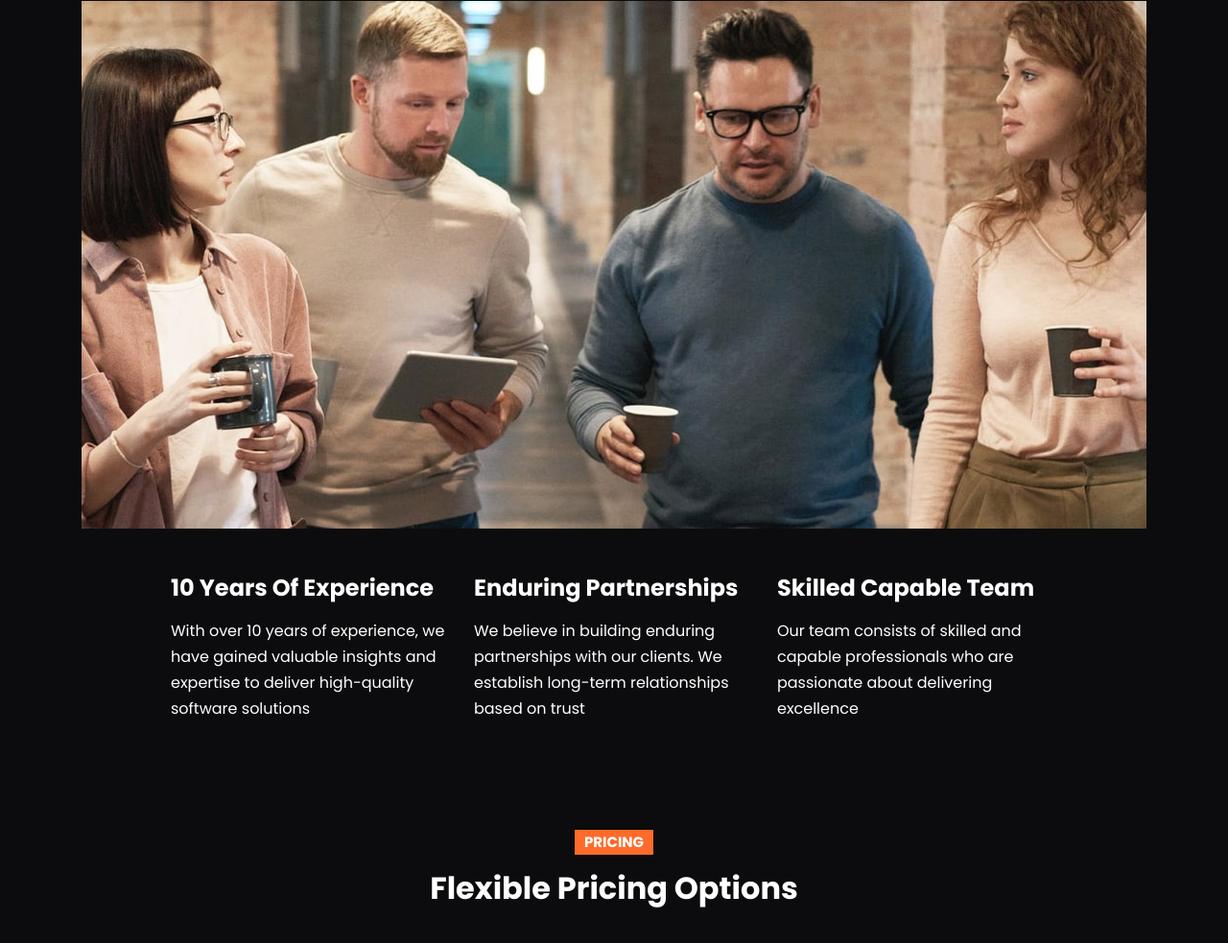
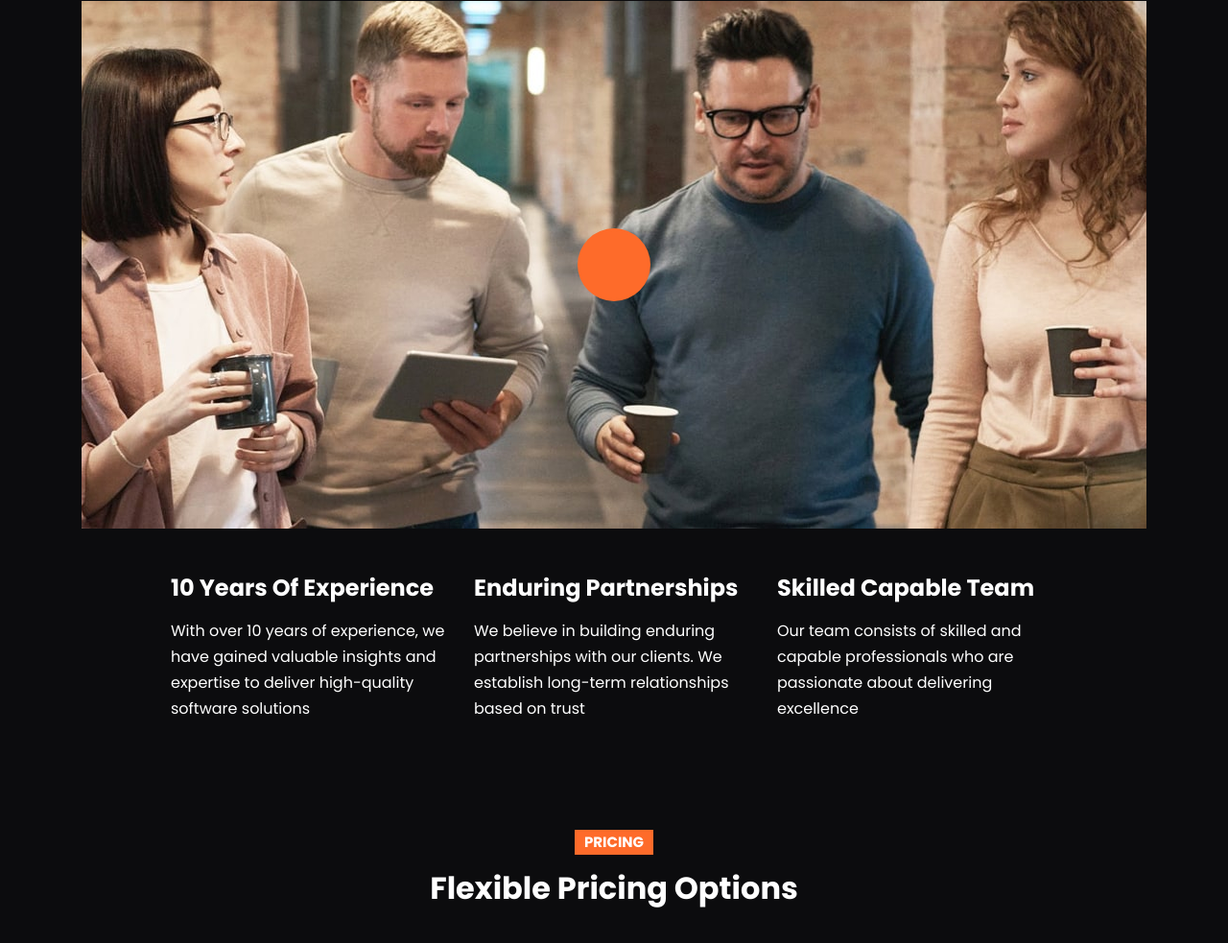
Before and after one commit to Copterxd4497/Crossword-website, a website: page index.html in a window 1280 px wide. Shown: the part 4630-5613 px from the top of the page at 96% size. Drawn offline with nearby package versions, Linux system fonts and the light colour scheme; files that its build step writes are made by us from their sources.

Commit message:
Update styles.scss

```diff
--- a/scss/styles.scss
+++ b/scss/styles.scss
@@ -23,3 +23,71 @@
     background-color: var(--bs-primary);
     opacity: 1;
 }
+
+.navbar {
+    transition: all 0.5s ease-in-out;
+}
+
+.navbar-sticky {
+    opacity: 0.8;
+}
+
+.details .vertical-decoration {
+    top: 0;
+    left: 0;
+    width: 24px;
+}
+
+.details-2 .vertical-decoration {
+    top: 5%;
+    right: 0;
+    width: 24px;
+}
+
+// Video Play Button
+.video-play-button {
+    position: absolute;
+    z-index: 10;
+    top: 50%;
+    left: 50%;
+    transform: translateX(-50%) translateY(-50%);
+    width: 32px;
+    height: 44px;
+    border-radius: 50%;
+    display: block;
+    box-sizing: content-box;
+    padding: 1.125rem 1.25rem 1.125rem 1.75rem;
+    cursor: pointer;
+}
+
+.video-play-button:before {
+    content: '';
+    position: absolute;
+    z-index: 0;
+    top: 50%;
+    left: 50%;
+    transform: translateX(-50%) translateY(-50%);
+    width: 76px;
+    height: 76px;
+    border-radius: 50%;
+    display: block;
+    background: var(--bs-primary);
+    cursor: pointer;
+    animation: pulse-border 1500ms ease-in-out infinite;
+}
+
+.video-play-button:after {
+    content: '';
+    position: absolute;
+    z-index: 1;
+    top: 50%;
+    left: 50%;
+    transform: translateX(-50%) translateY(-50%);
+    width: 70px;
+    height: 70px;
+    border-radius: 50%;
+    display: block;
+    background: var(--bs-primary);
+    cursor: pointer;
+    transition: all 200ms;
+}
```
